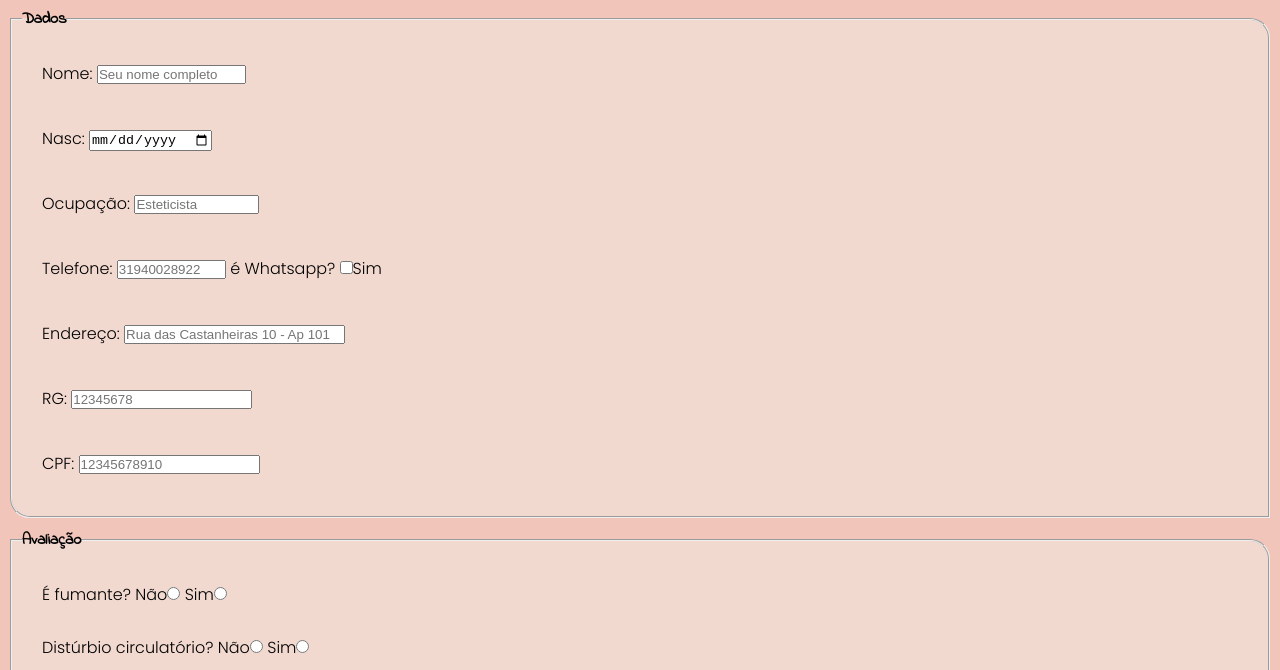
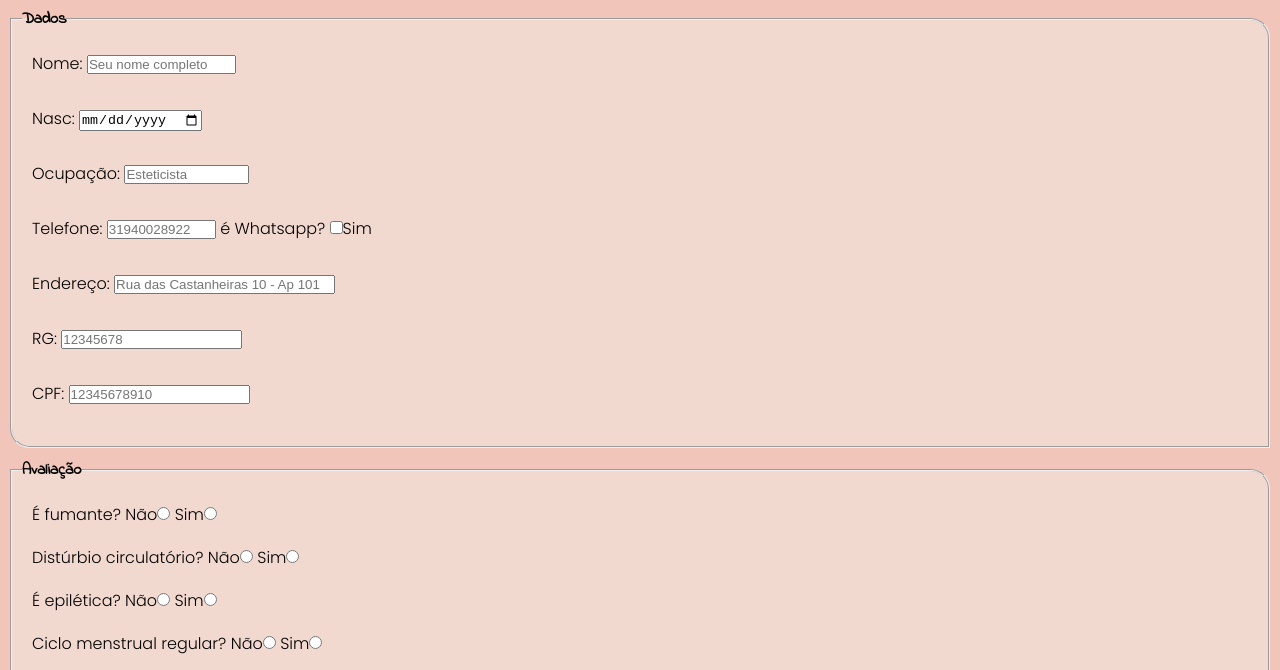
Before and after one commit to alramosf/projeto-anamnese, a plain HTML site: page index.html in a window 1280 px wide. Shown: the part 130-800 px from the top of the page. Drawn offline with Linux system fonts and the light colour scheme; a web font is replaced by a local one.

Commit message:
Update style.css

```diff
--- a/estilos/style.css
+++ b/estilos/style.css
@@ -38,7 +38,7 @@ fieldset{
     font-family: var(--fonte-destaque);
 }
 fieldset p {
-    padding: 10px 10px 8px 10px;
+    padding-bottom: 8px;
     margin: 10px;
     font-size: 16px;
     font-family: var(--fonte-poppins);
```
